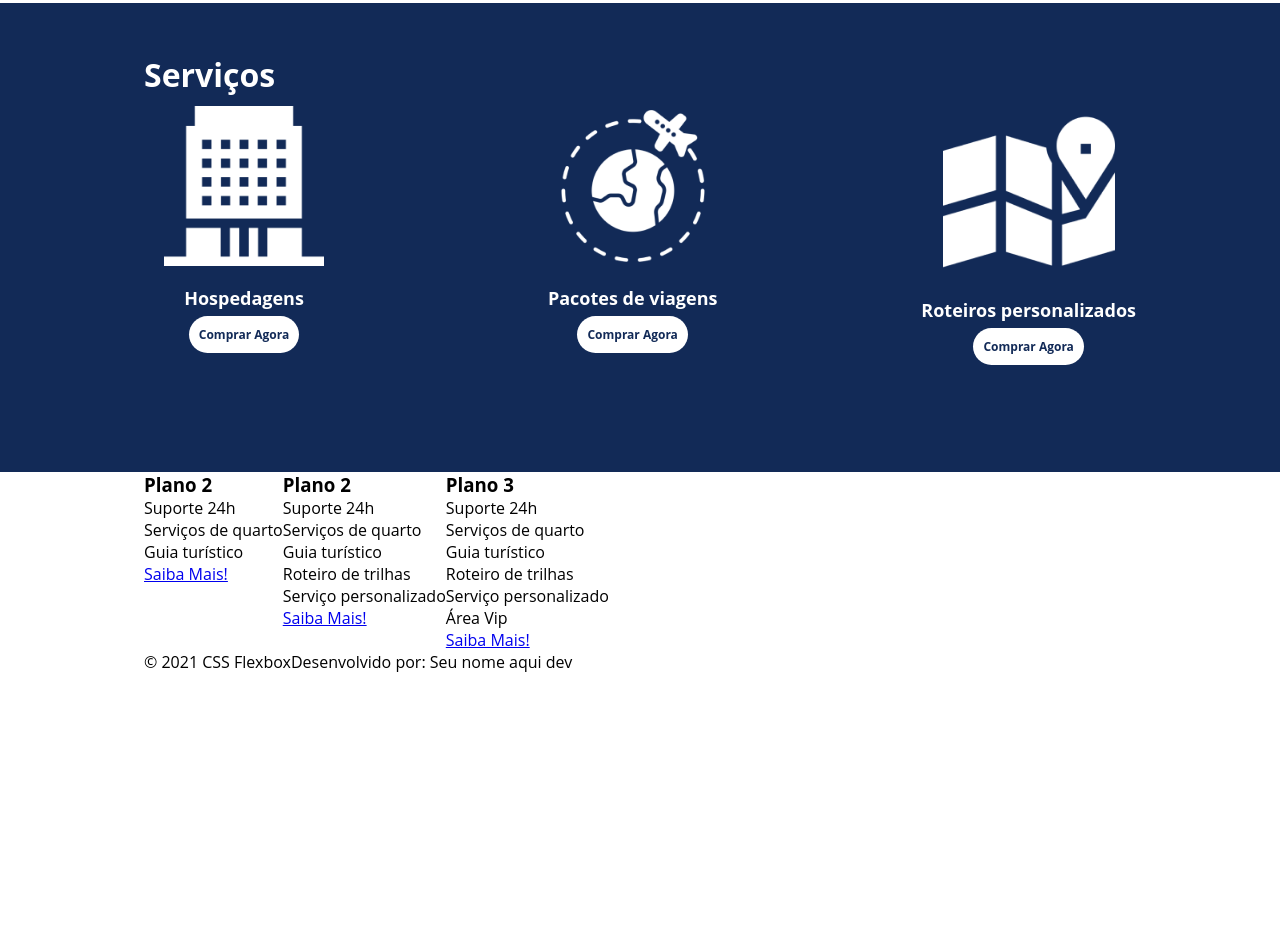
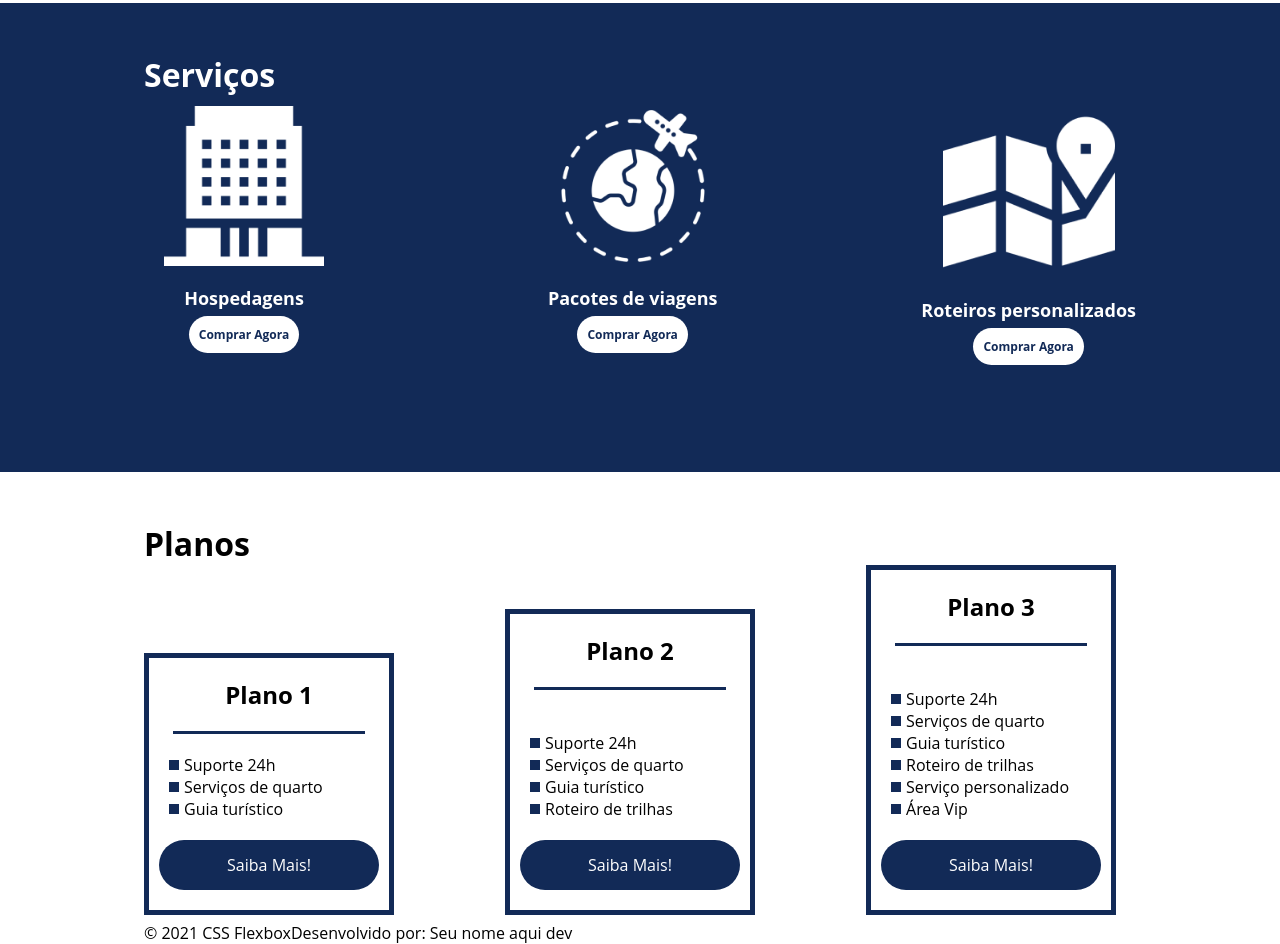
Before and after one commit to williamjbf/project-flexbox, a plain HTML site: page index.html in a window 1280 px wide. Shown: the part 1198-2142 px from the top of the page. Before the commit the page ends 1871 px from the top, so only its background shows below. Drawn offline with Linux system fonts and the light colour scheme.

Commit message:
finalizado o style da div de 'planos'

```diff
--- a/index.html
+++ b/index.html
@@ -22,7 +22,7 @@
         <div class="texto-apresentacao">
             <h1>Flex <br>Turismos</h1>
             <p>O melhor serviço para você!</p>
-            <a href="">Saiba Mais!</a>
+            <a href="" class="btn">Saiba Mais!</a>
         </div>
 
         <div>
@@ -52,13 +52,13 @@
                 <div class="item-servico">
                     <div><img src="./images/icon-2.png" alt="hospedagens"></div>
                     <p>Hospedagens</p>
-                    <a href="#">Comprar Agora</a>
+                    <a href="#" >Comprar Agora</a>
                 </div>
 
                 <div class="item-servico">
                     <div><img src="./images/icon-1.png" alt="pacote de viagens"></div>
                     <p>Pacotes de viagens</p>
-                    <a href="#">Comprar Agora</a>
+                    <a href="#" >Comprar Agora</a>
                 </div>
 
                 <div class="item-servico">
@@ -73,30 +73,35 @@
 
     <div id="planos" class="flex-container">
 
-        <div>
-            <h3>Plano 2</h3>
+        <div><h2>Planos</h2></div>
+
+        <div class="list-planos">
+
+            <div class="item-plano">
+                <h3>Plano 1</h3>
                 <ul>
                     <li>Suporte 24h</li>
                     <li>Serviços de quarto</li>
                     <li>Guia turístico</li>
                 </ul>
-            <a href="#">Saiba Mais!</a>
+                <a href="#" class="btn">Saiba Mais!</a>
             </div>
 
-        <div>
+            <div class="item-plano">
                 <h3>Plano 2</h3>
+                <br/>
                 <ul>
                     <li>Suporte 24h</li>
                     <li>Serviços de quarto</li>
                     <li>Guia turístico</li>
                     <li>Roteiro de trilhas</li>
-                <li>Serviço personalizado</li>
                 </ul>
-            <a href="#">Saiba Mais!</a>
+                <a href="#" class="btn">Saiba Mais!</a>
             </div>
 
-        <div>
+            <div class="item-plano">
                 <h3>Plano 3</h3>
+                <br/>
                 <ul>
                     <li>Suporte 24h</li>
                     <li>Serviços de quarto</li>
@@ -105,8 +110,11 @@
                     <li>Serviço personalizado</li>
                     <li>Área Vip</li>
                 </ul>
-            <a href="#">Saiba Mais!</a>
+                <a href="#" class="btn">Saiba Mais!</a>
             </div>
+
+        </div>
+
     </div>
 
     <footer class="flex-container">
--- a/style.css
+++ b/style.css
@@ -65,6 +65,10 @@ header .menu{
 }
 
 .texto-apresentacao a{
+
+}
+
+.btn{
     background-color: #122A57;
     color: #fff;
     text-align: center;
@@ -160,3 +164,70 @@ header .menu{
     width: 80%;
     margin: auto;
 }
+
+#planos{
+    flex-direction: column;
+    min-height: 50vh;
+    padding-top: 50px;
+}
+
+#planos h2{
+    font-size: 32px;
+}
+
+.list-planos{
+    display: flex;
+    align-items: flex-end;
+    justify-content: space-between;
+}
+
+.item-plano{
+    flex: 1;
+    border: 5px solid #122A57;
+    margin-right: 20px;
+    max-width: 240px;
+}
+
+.item-plano .btn{
+    margin: auto;
+    margin-bottom: 20px;
+}
+
+.item-plano h3{
+    font-size: 24px;
+    display: flex;
+    flex-direction: column;
+    text-align: center;
+    margin-top: 20px;
+}
+
+.item-plano h3::after{
+    content: "";
+    background-color: #122A57;
+    width: 80%;
+    height: 3px;
+    margin: auto;
+    margin-top: 20px;
+    margin-bottom: 10px;
+}
+
+.item-plano ul{
+    padding: 10px 20px;
+    display: flex;
+    flex-direction: column;
+    margin-bottom: 10px;
+}
+
+.item-plano ul li{
+    display: flex;
+    flex-wrap: nowrap;
+    align-items: center;
+}
+
+.item-plano ul li::before{
+    content: "";
+    width: 10px;
+    height: 10px;
+    background-color: #122A57;
+    margin-right: 5px;
+}
```
Lines whose indentation alone changed are shown as unchanged.
